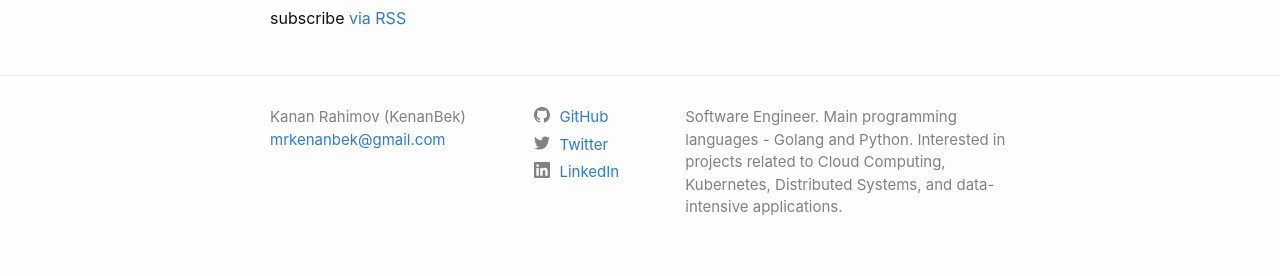
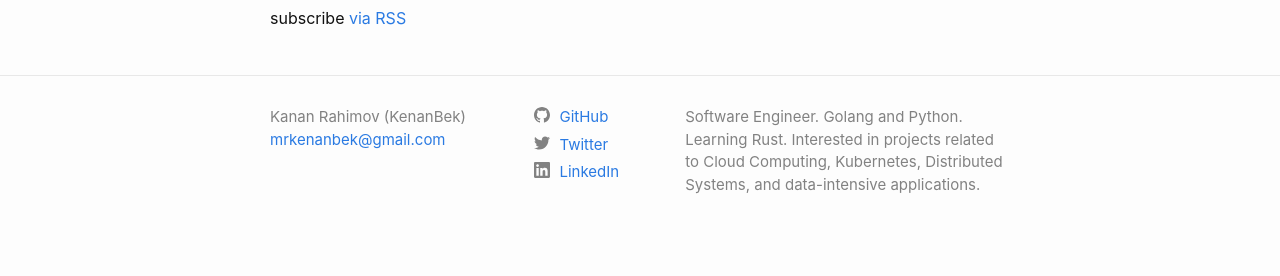
Before and after one commit to KenanBek/kenanbek.github.io, a Jekyll site: the page built from index.md, in a window 1280 px wide. Shown: the part 1484-1760 px from the top of the page. Built offline with Jekyll 4.4.1, drawn with Linux system fonts in a browser that asks for light colours.

Commit message:
change bio

```diff
--- a/_config.yml
+++ b/_config.yml
@@ -16,7 +16,7 @@
 title: Kanan Rahimov (KenanBek)
 email: mrkenanbek@gmail.com
 description: >- # this means to ignore newlines until "baseurl:"
-  Software Engineer. Main programming languages - Golang and Python.
+  Software Engineer. Golang and Python. Learning Rust.
   Interested in projects related to Cloud Computing, Kubernetes, Distributed Systems, and data-intensive applications.
 baseurl: "" # the subpath of your site, e.g. /blog
 url: "https://kenanbek.github.io" # the base hostname & protocol for your site, e.g. http://example.com
```
